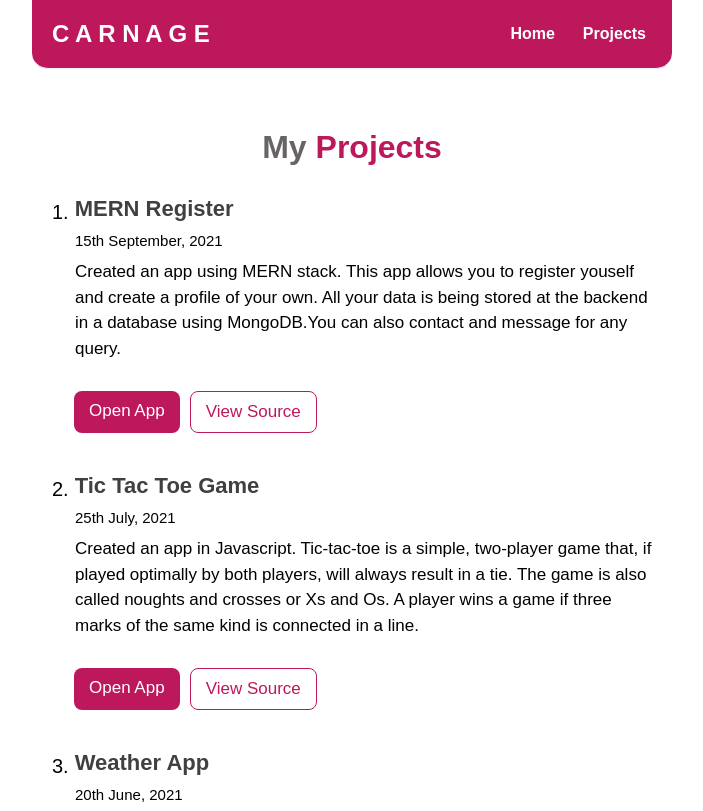
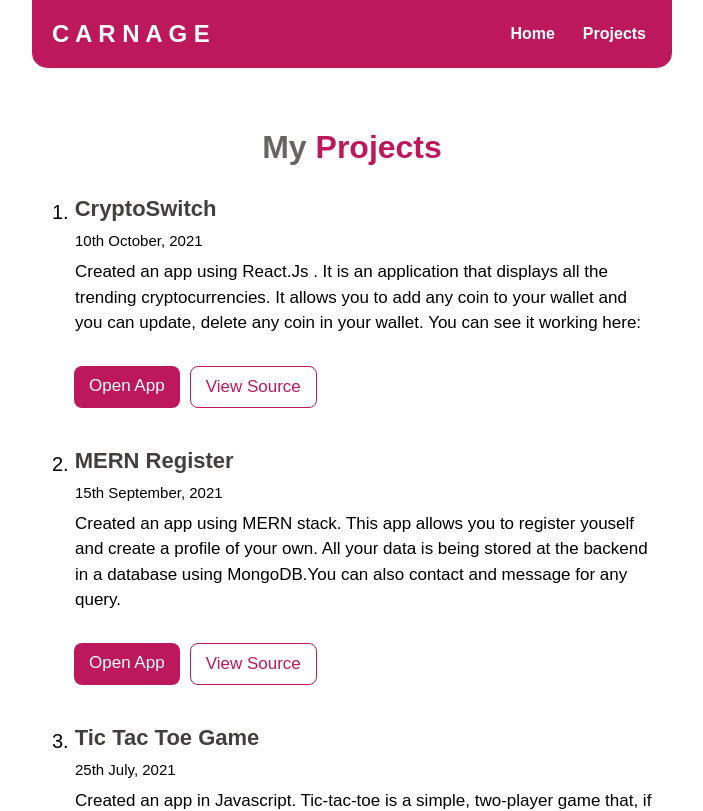
Before and after one commit to osamahannan/Portfolio, a React (Create React App) app: page /Project in a window 1280 px wide. Shown: the top 811 px of the page, without its empty margins (288-991 px from the left). Built offline with nearby package versions, Linux system fonts and the light colour scheme.

Commit message:
added a new project

```diff
--- a/src/Components/Project.js
+++ b/src/Components/Project.js
@@ -9,10 +9,38 @@ const Project = () => {
                 <h1 style={{ color: "#BE185D" }}>Projects </h1>
             </div>
 
+            <div className="project-container">
+                <div className="item-1">
+                    <div className="number">1.</div>
+                    <div className="heading"> CryptoSwitch</div>
+                </div>
+
+                <div className="time1">10th October, 2021</div>
+
+                <div className="about-app">
+                    <article>
+                        <p>
+                            Created an app using React.Js . It is an application that displays all the trending cryptocurrencies. It allows you to add any coin to your wallet and you can update, delete any coin in your wallet. You can see it working here:
+                        </p>
+                    </article>
+                </div>
+
+                <div className="sandgit-links">
+                    <div className="sandbox-link">
+                        <a href="https://cryptoswitch.netlify.app/" target ="_blank" rel="noreferrer">Open App</a>
+                    </div>
+
+                    <div className="github-link">
+                        <a href="https://github.com/osamahannan/CryptoSwitch" target ="_blank" rel="noreferrer">View Source</a>
+                    </div>
+                </div>
+
+            </div>
+
 
             <div className="project-container">
                 <div className="item-1">
-                    <div className="number"> 1.</div>
+                    <div className="number"> 2.</div>
                     <div className="heading"> MERN Register </div>
                 </div>
 
@@ -41,7 +69,7 @@ const Project = () => {
 
             <div className="project-container">
                 <div className="item-1">
-                    <div className="number"> 2.</div>
+                    <div className="number"> 3.</div>
                     <div className="heading"> Tic Tac Toe Game</div>
                 </div>
 
@@ -73,7 +101,7 @@ const Project = () => {
 
             <div className="project-container">
                 <div className="item-1">
-                    <div className="number"> 3.</div>
+                    <div className="number"> 4.</div>
                     <div className="heading"> Weather App </div>
                 </div>
 
@@ -102,7 +130,7 @@ const Project = () => {
 
             <div className="project-container">
                 <div className="item-1">
-                    <div className="number">4.</div>
+                    <div className="number">5.</div>
                     <div className="heading"> Snake game</div>
                 </div>
 
@@ -132,7 +160,7 @@ const Project = () => {
 
             <div className="project-container">
                 <div className="item-1">
-                    <div className="number">5.</div>
+                    <div className="number">6.</div>
                     <div className="heading"> TodoList App</div>
                 </div>
 
@@ -161,7 +189,7 @@ const Project = () => {
 
             <div className="project-container">
                 <div className="item-1">
-                    <div className="number"> 6.</div>
+                    <div className="number"> 7.</div>
                     <div className="heading"> Food Delivery App</div>
                 </div>
 
@@ -190,7 +218,7 @@ const Project = () => {
 
             <div className="project-container">
                 <div className="item-1">
-                    <div className="number"> 7.</div>
+                    <div className="number"> 8.</div>
                     <div className="heading"> Analog Clock </div>
                 </div>
 
```
